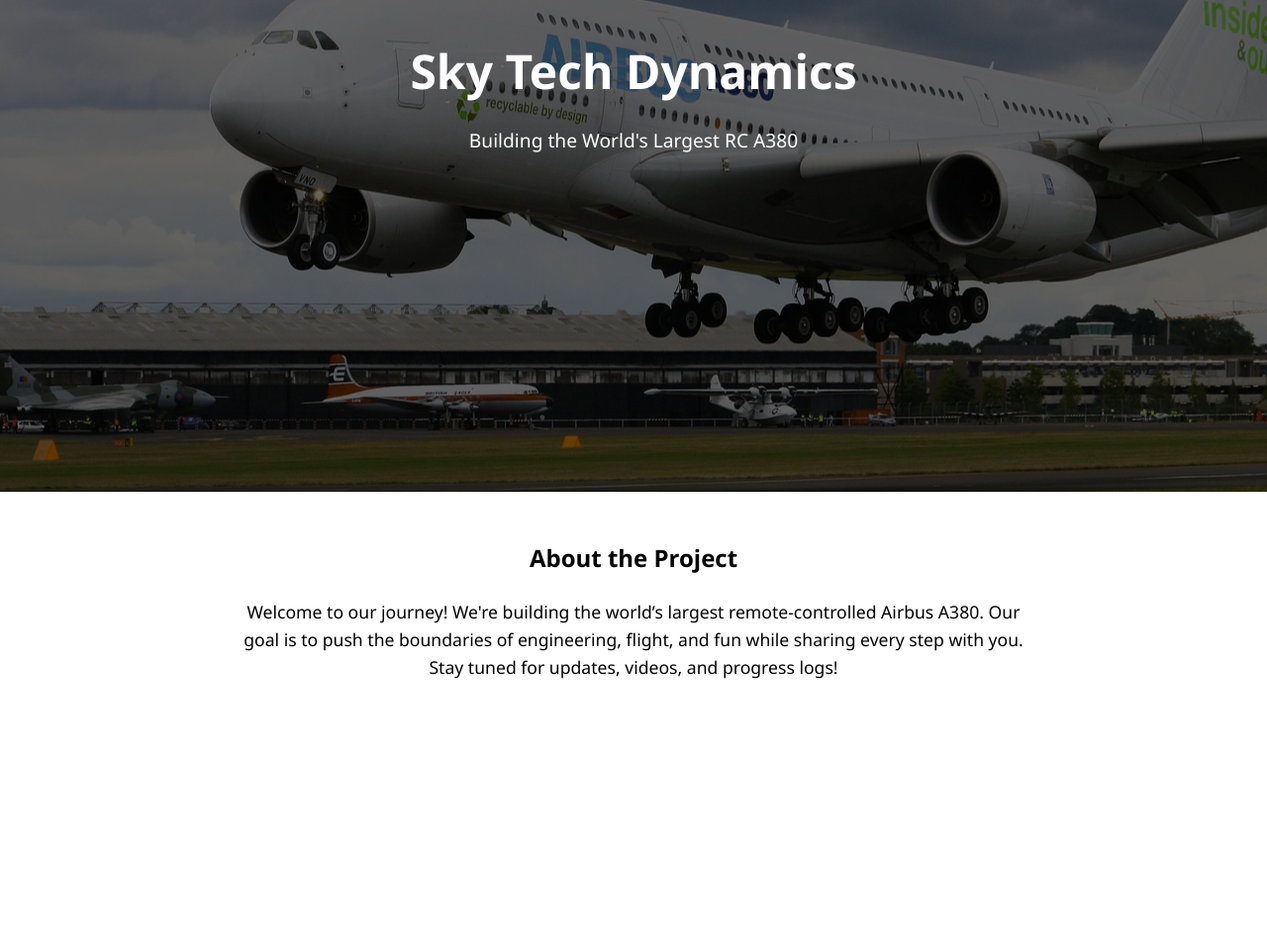
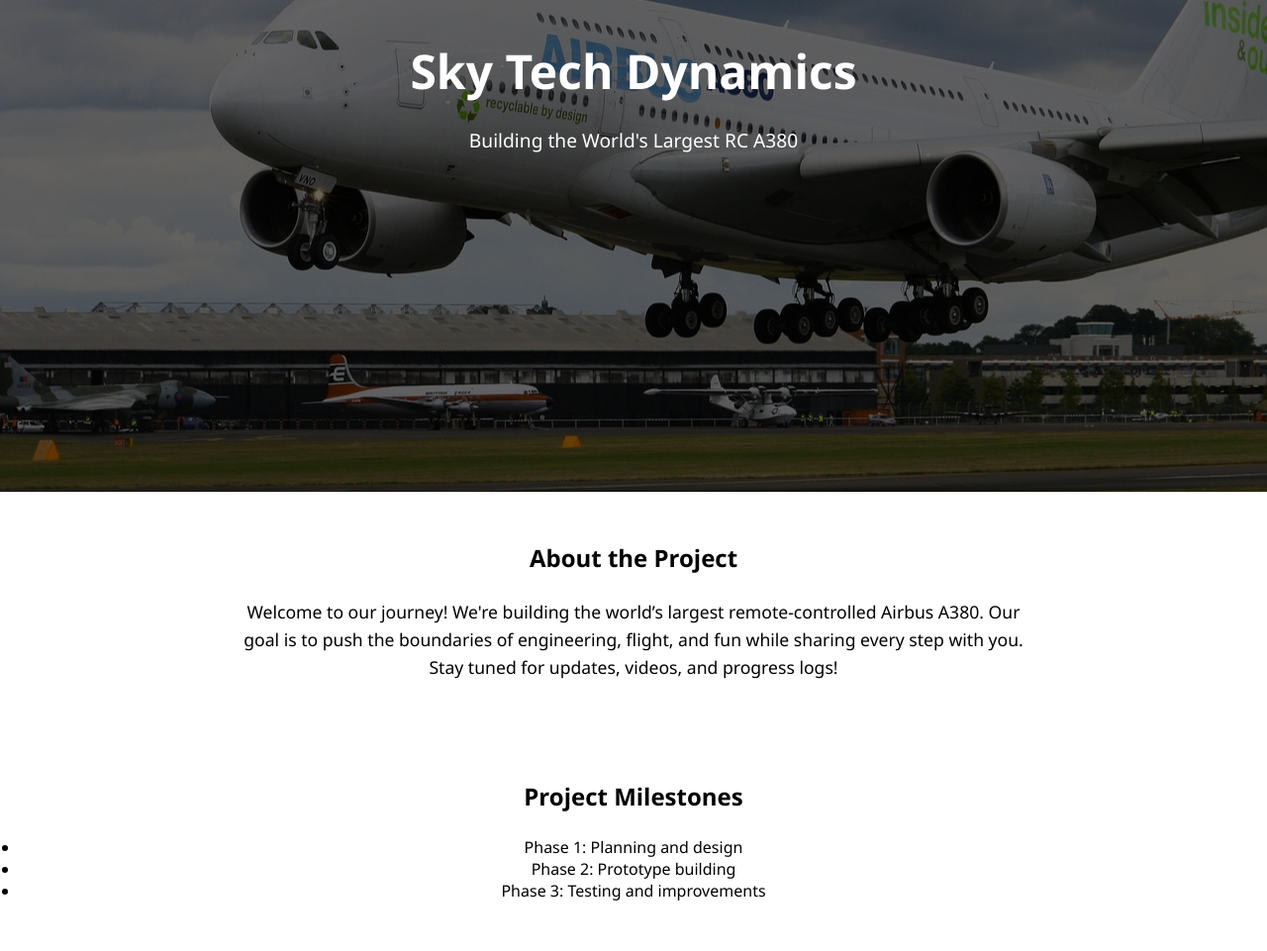
Before and after one commit to skytechdynamics/skytechdynamics.github.io, a plain HTML site: page index.html in a window 1280 px wide. Shown: the part 303-1264 px from the top of the page at 99% size. Before the commit the page ends 1041 px from the top, so only its background shows below. Drawn offline with Linux system fonts and the light colour scheme.

Commit message:
Update index.html

```diff
--- a/index.html
+++ b/index.html
@@ -74,5 +74,13 @@
             step with you. Stay tuned for updates, videos, and progress logs!
         </p>
     </section>
+    <section class="main-content">
+    <h2>Project Milestones</h2>
+    <ul>
+        <li>Phase 1: Planning and design</li>
+        <li>Phase 2: Prototype building</li>
+        <li>Phase 3: Testing and improvements</li>
+    </ul>
+</section>
 </body>
 </html>
```
